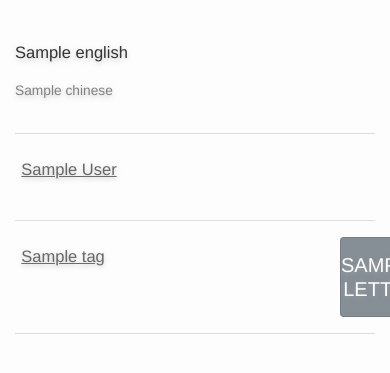
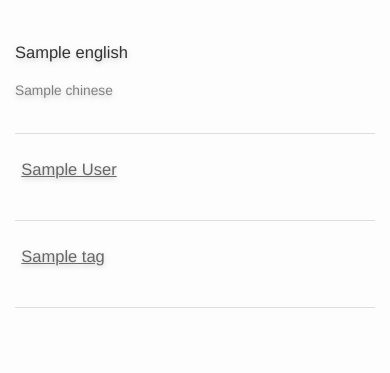
Before and after one commit to codeflitting/codeflitting, a Django app: template codeflitting/quote/templates/quote/index.html in a window 390 px wide; the page is wider, and only the part inside the window is pictured. Shown: the top 373 px of that part. Run offline with Django 3.2, Linux system fonts and the light colour scheme; the template is opened without the code that fills it: most values are stand-ins (such as "Sample title", 1, 10 or a date in 2020); style sheets or scripts are compiled from the project's sources; some libraries are stand-ins or nearby versions.

Commit message:
up to date

```diff
--- a/codeflitting/quote/templates/quote/index.html
+++ b/codeflitting/quote/templates/quote/index.html
@@ -17,8 +17,8 @@
     <div class="container">
         <div class="row py-4 hidden-md"></div>
         <div class="row py-4">
-            <div class="col-md-2 hidden-sm"></div>
-            <div class="col-12 col-md-10" style="display: block;background-color: #fdfdfe   ">
+            <div class="col-md-2 hidden-lg"></div>
+            <div class="col-12 col-lg-10" style="display: block;background-color: #fdfdfe   ">
                 {% for wisdom in wisdom_list %}
                     <div class="py-3 nav-tabs">
                         <div class="row">
@@ -26,7 +26,7 @@
                                 <p style="font-size: larger">{{ wisdom.english }}</p>
                                 <p class="list-group-item-light">{{ wisdom.chinese }}</p>
                             </div>
-                            <div class="col-2 hidden-lg" style="display: inline-grid;">
+                            <div class="col-2 hidden-md" style="display: inline-grid;">
                                 <a class="card text-center text-white bg-secondary" href="#"
                                    style="margin:auto;width: 80px;height: 80px;background: #b7b7b7;">
                                     <h5 class="card-title" style="margin: auto;">
@@ -38,7 +38,6 @@
                     </div>
                 {% endfor %}
                 {% for letter, authors in author_list.items %}
-
                     <div class="py-3 nav-tabs">
                         <div class="row">
                             <div class="col-12 col-md-10">
@@ -48,7 +47,7 @@
                                     {% endfor %}
                                 </p>
                             </div>
-                            <div class="col-2 hidden-lg" style="display: inline-grid;">
+                            <div class="col-2 hidden-md" style="display: inline-grid;">
                                 <a class="card text-center text-white bg-secondary" href="#"
                                    style="margin:auto;width: 80px;height: 80px;background: #b7b7b7;">
                                     <h5 class="card-title" style="margin: auto;">
@@ -63,14 +62,14 @@
                 {% for letter, tags in tag_list.items %}
                     <div class="py-3 nav-tabs">
                         <div class="row">
-                            <div class="col-10">
+                            <div class="col-12 col-md-10 ">
                                 <p style="font-size: larger">
                                     {% for tag in tags %}
                                         <a class="hvr-grow" href="{% url 'quote-tag' tag.id %}">{{ tag }}</a>
                                     {% endfor %}
                                 </p>
                             </div>
-                            <div class="col-2" style="display: inline-grid;">
+                            <div class="col-2 hidden-md" style="display: inline-grid;">
                                 <a class="card text-center text-white bg-secondary" href="#"
                                    style="margin:auto;width: 80px;height: 80px;background: #b7b7b7;">
                                     <h5 class="card-title" style="margin: auto;">
@@ -81,8 +80,6 @@
                         </div>
                     </div>
                 {% endfor %}
-
-
             </div>
         </div>
     </div>
```
